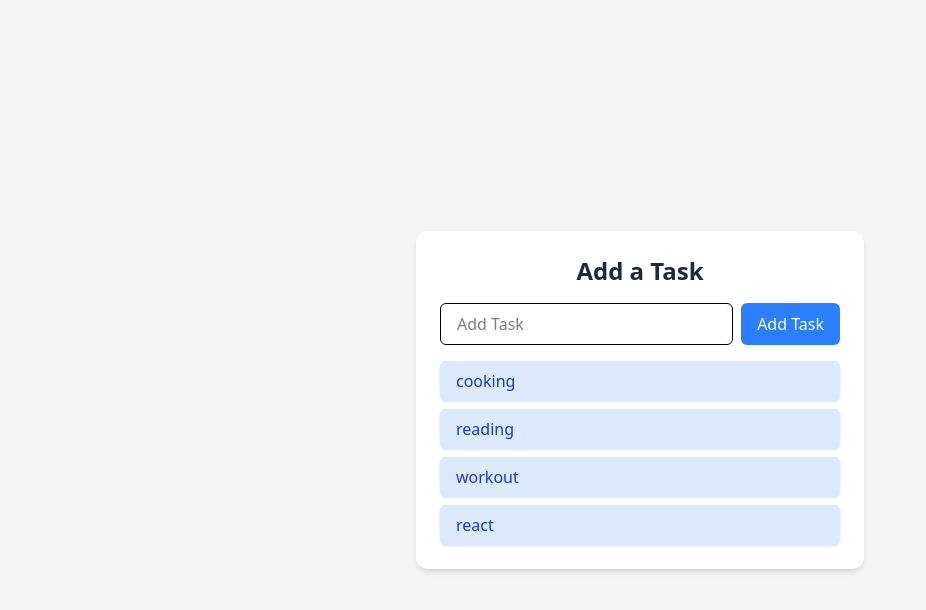
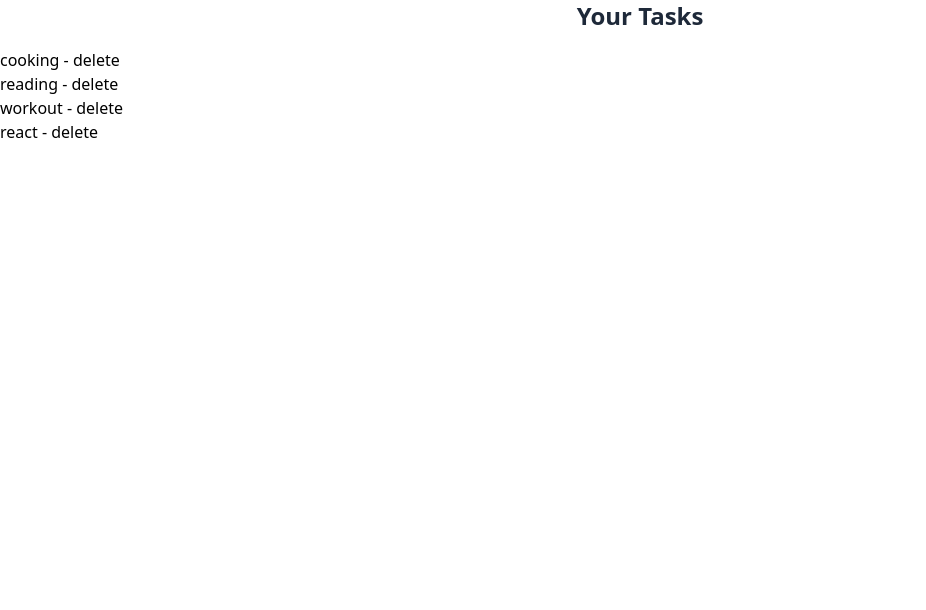
Before and after one commit to PraneethBunny123/All-App, a React (Vite) app: page / in a window 1280 px wide. Shown: the top 610 px of the page, without its empty margins (0-926 px from the left). Built offline with nearby package versions, Linux system fonts and the light colour scheme.

Commit message:
Added delete task logic

```diff
--- a/src/App.jsx
+++ b/src/App.jsx
@@ -5,6 +5,7 @@ import ListRender from './project-apps/Todo App/ListRender'
 import TaskFilter from './project-apps/Todo App/TaskFilter'
 import AddTask from './project-apps/Todo App/AddTask'
 import AddTaskRef from './project-apps/Todo App/AddTaskRef'
+import DeleteTask from './project-apps/Todo App/DeleteTask'
 
 function App() {
 
@@ -16,7 +17,8 @@ function App() {
       {/*<ListRender />*/}
       {/*<TaskFilter />*/}
       {/*<AddTask />*/}
-      <AddTaskRef />
+      {/*<AddTaskRef />*/}
+      <DeleteTask />
     </div>
   )
 }
--- /dev/null
+++ b/src/project-apps/Todo App/DeleteTask.jsx
@@ -0,0 +1,31 @@
+import { useState } from "react"
+import DUMMY_TASKS from "./tasks"
+
+export default function DeleteTask() {
+    const [tasks, setTasks] = useState(DUMMY_TASKS)
+
+    function handleDelete(removeIndex) {
+        setTasks(prevState => (
+            prevState.filter((task, index) => index !== removeIndex)
+        ))
+    }
+
+    return (
+        <div>
+            <div>
+                <h2 className="text-2xl font-semibold mb-4 text-center text-gray-800">
+                    Your Tasks
+                </h2>
+                <ul>
+                    {tasks.map((task, index) => (
+                        <li
+                            key={index}
+                        >
+                            <span>{task}</span> - <button onClick={() => handleDelete(index)}>delete</button>
+                        </li>
+                    ))}
+                </ul>
+            </div>
+        </div>
+    )
+}
```
